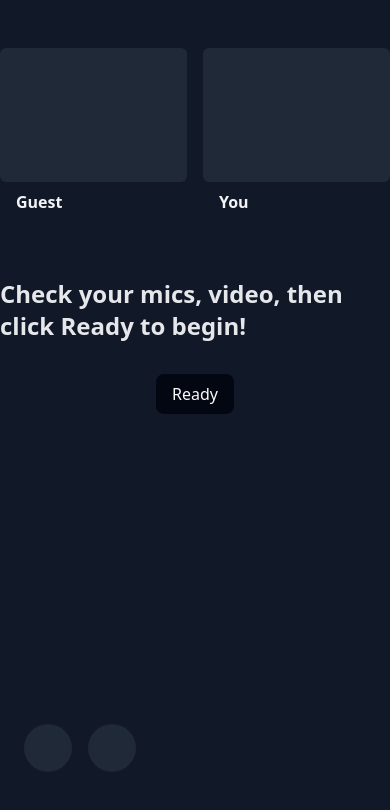
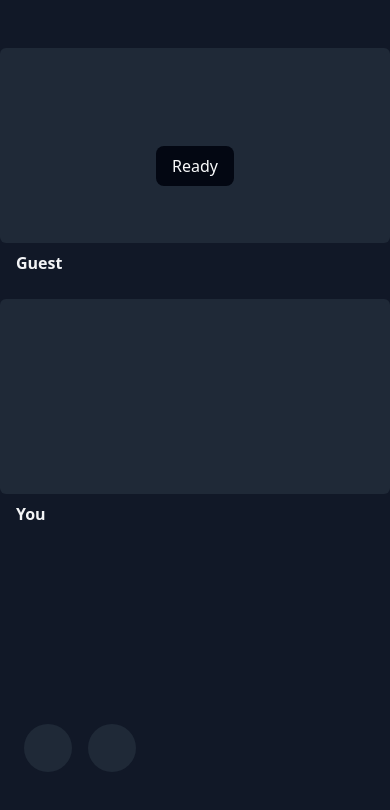
Before and after one commit to zenovak/call-server, a Next.js app: page /room/1 in a window 390 px wide. Shown: the top 810 px of the page. Built offline with nearby package versions, Linux system fonts and the light colour scheme; some icons are missing.

Commit message:
fix: styling alignment on mobile display

```diff
--- a/pages/room/[roomId].js
+++ b/pages/room/[roomId].js
@@ -126,10 +126,18 @@ export default function Room() {
     <div className="bg-gray-900 w-screen h-screen">
 
       {/* Video Feed */}
-      <div className="flex max-w-screen-xl mx-auto gap-4 py-12">
+      <div className="flex flex-col md:flex-row max-w-screen-xl mx-auto gap-4 py-12">
         <div className="flex-1 relative">
           <video autoPlay playsInline id="remoteView" className="w-full h-full rounded-md bg-gray-800"/>
-
+          <div
+            className={isReady? "hidden" : "sm:hidden absolute inset-0 flex items-center justify-center"}
+          >
+            <button
+              className="text-gray-50 bg-gray-950 px-4 py-2 rounded-lg disabled:bg-gray-600"
+              onClick={onReadyClick}>
+              Ready
+            </button>
+          </div>
           <span className="block text-gray-100 px-4 py-2 font-semibold">
             Guest
           </span>
@@ -144,7 +152,7 @@ export default function Room() {
       <div
         className={isReady?
           "hidden":
-          "max-w-screen-xl mx-auto py-12 flex flex-col gap-8 items-center justify-center"
+          "hidden sm:flex max-w-screen-xl mx-auto py-12 flex-col gap-8 items-center justify-center"
         }
       >
         <Heading_sm
```
